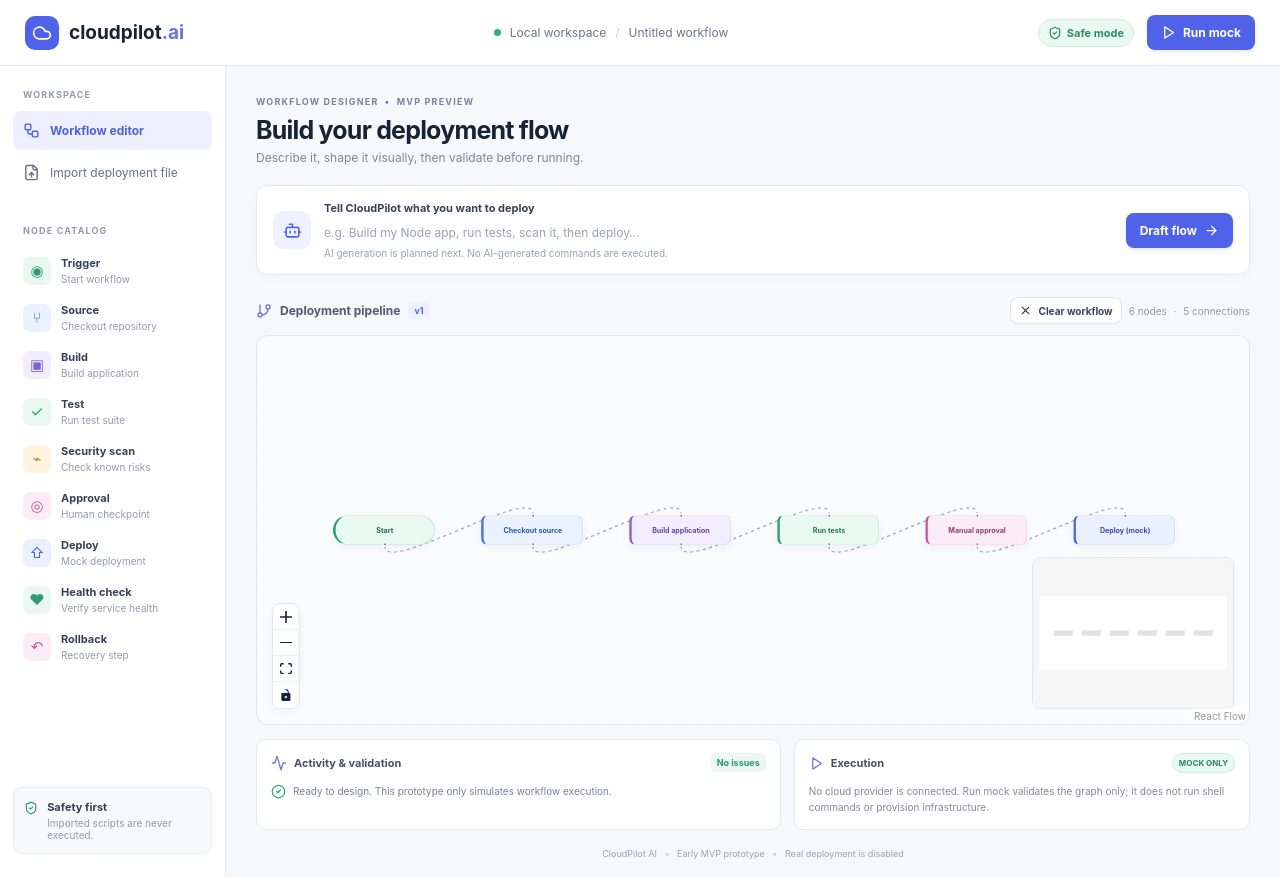
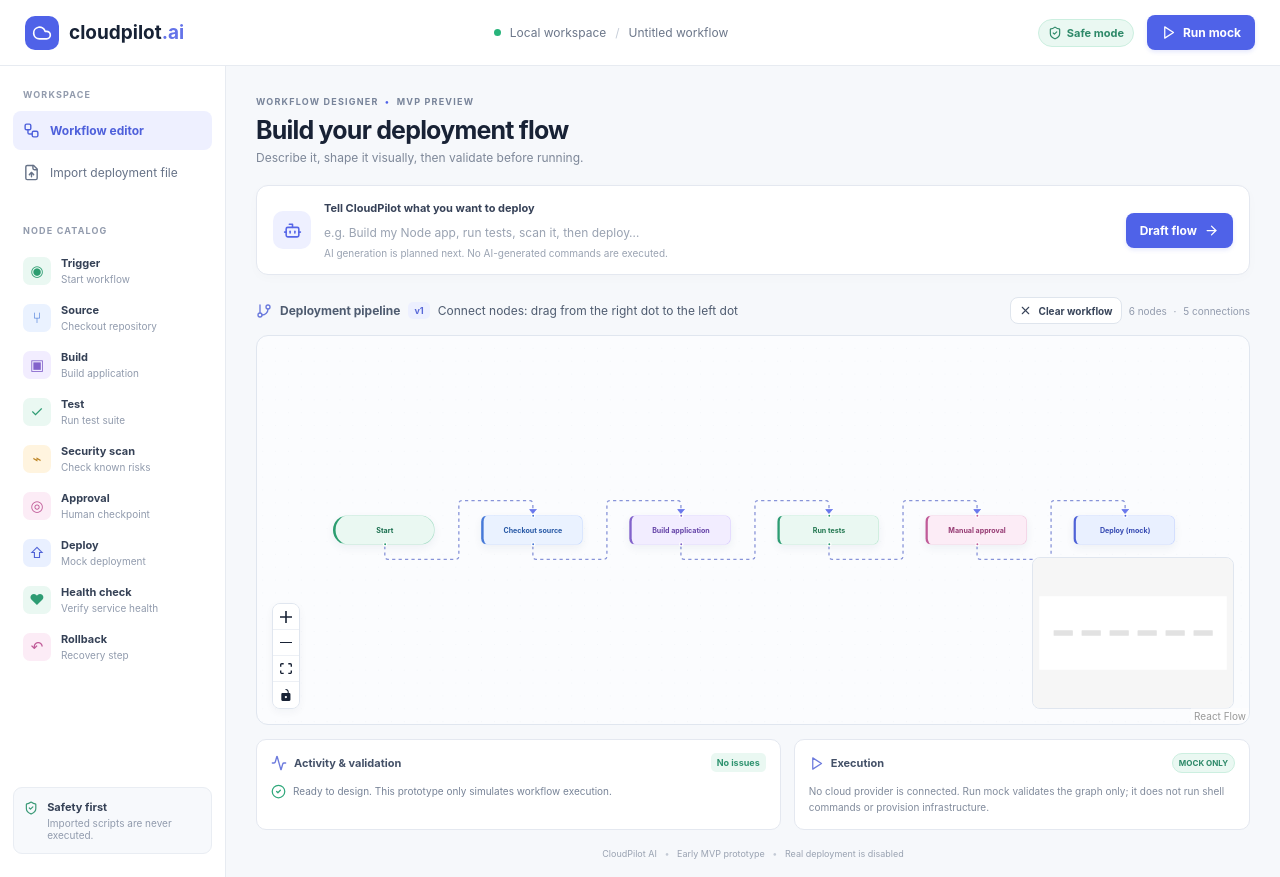
Before and after one commit to LChathuranga/cloudpilot-ai, a React (Vite) app in the folder apps/web/: page / in a window 1280 px wide. Built offline with nearby package versions, Linux system fonts and the light colour scheme.

Commit message:
Improve workflow connection affordances

```diff
--- a/apps/web/src/App.tsx
+++ b/apps/web/src/App.tsx
@@ -4,6 +4,8 @@ import {
   Controls,
   MiniMap,
   ReactFlow,
+  ConnectionLineType,
+  MarkerType,
   addEdge,
   useEdgesState,
   useNodesState,
@@ -45,11 +47,11 @@ const initialNodes: Node<WorkflowNodeData>[] = [
 ];
 
 const initialEdges: Edge[] = [
-  { id: "e-trigger-source", source: "trigger", target: "source", animated: true },
-  { id: "e-source-build", source: "source", target: "build", animated: true },
-  { id: "e-build-test", source: "build", target: "test", animated: true },
-  { id: "e-test-approval", source: "test", target: "approval", animated: true },
-  { id: "e-approval-deploy", source: "approval", target: "deploy", animated: true },
+  { id: "e-trigger-source", source: "trigger", target: "source", type: "smoothstep", animated: true, markerEnd: { type: MarkerType.ArrowClosed, color: "#6978ed" } },
+  { id: "e-source-build", source: "source", target: "build", type: "smoothstep", animated: true, markerEnd: { type: MarkerType.ArrowClosed, color: "#6978ed" } },
+  { id: "e-build-test", source: "build", target: "test", type: "smoothstep", animated: true, markerEnd: { type: MarkerType.ArrowClosed, color: "#6978ed" } },
+  { id: "e-test-approval", source: "test", target: "approval", type: "smoothstep", animated: true, markerEnd: { type: MarkerType.ArrowClosed, color: "#6978ed" } },
+  { id: "e-approval-deploy", source: "approval", target: "deploy", type: "smoothstep", animated: true, markerEnd: { type: MarkerType.ArrowClosed, color: "#6978ed" } },
 ];
 
 const kindIcon: Record<WorkflowNodeType, string> = {
@@ -113,7 +115,7 @@ export default function App() {
   }), [nodes, edges]);
 
   const onConnect = useCallback((connection: Connection) => {
-    setEdges((current) => addEdge({ ...connection, animated: true }, current));
+    setEdges((current) => addEdge({ ...connection, type: "smoothstep", animated: true, markerEnd: { type: MarkerType.ArrowClosed, color: "#6978ed" } }, current));
   }, [setEdges]);
 
   function createNode(kind: WorkflowNodeType, position?: { x: number; y: number }) {
@@ -145,7 +147,7 @@ export default function App() {
     event.dataTransfer.dropEffect = "move";
   }
 
-  function handleCanvasDrop(event: React.DragEvent<HTMLDivElement>) {
+  function handleCanvasDrop(event: DragEvent<HTMLDivElement>) {
     event.preventDefault();
     const kind = event.dataTransfer.getData("application/cloudpilot-node") as WorkflowNodeType;
     if (!nodeCatalog.some((item) => item.kind === kind) || !reactFlowInstance) return;
@@ -278,9 +280,9 @@ export default function App() {
             <button className="button button-primary prompt-submit" type="submit">Draft flow <ArrowRight size={15} /></button>
           </form>
 
-          <div className="canvas-toolbar"><div className="canvas-title"><GitBranch size={16} /><b>Deployment pipeline</b><span className="version-pill">v1</span></div><div className="canvas-toolbar-actions">{nodes.some((node) => node.data.importBatchId) && <button className="button button-secondary button-compact" onClick={removeImportedNodes}><Trash2 size={13} /> Remove imported nodes</button>}{nodes.length > 0 && <button className="button button-secondary button-compact" onClick={clearWorkflow}><X size={13} /> Clear workflow</button>}<span className="canvas-meta">{nodes.length} nodes <span>·</span> {edges.length} connections</span></div></div>
+          <div className="canvas-toolbar"><div className="canvas-title"><GitBranch size={16} /><b>Deployment pipeline</b><span className="version-pill">v1</span><span className="connect-hint">Connect nodes: drag from the right dot to the left dot</span></div><div className="canvas-toolbar-actions">{nodes.some((node) => node.data.importBatchId) && <button className="button button-secondary button-compact" onClick={removeImportedNodes}><Trash2 size={13} /> Remove imported nodes</button>}{nodes.length > 0 && <button className="button button-secondary button-compact" onClick={clearWorkflow}><X size={13} /> Clear workflow</button>}<span className="canvas-meta">{nodes.length} nodes <span>·</span> {edges.length} connections</span></div></div>
           <div className="flow-canvas" onDragOver={handleCanvasDragOver} onDrop={handleCanvasDrop}>
-            <ReactFlow<Node<WorkflowNodeData>, Edge> onInit={setReactFlowInstance} nodes={nodes} edges={edges} onNodesChange={onNodesChange} onEdgesChange={onEdgesChange} onConnect={onConnect} onNodeClick={(_, node) => setSelectedNode(node as Node<WorkflowNodeData>)} onPaneClick={() => setSelectedNode(null)} deleteKeyCode={["Backspace", "Delete"]} fitView fitViewOptions={{ padding: 0.18 }} minZoom={0.2} maxZoom={1.5}>
+            <ReactFlow<Node<WorkflowNodeData>, Edge> onInit={setReactFlowInstance} nodes={nodes} edges={edges} onNodesChange={onNodesChange} onEdgesChange={onEdgesChange} onConnect={onConnect} connectionLineType={ConnectionLineType.SmoothStep} connectionLineStyle={{ stroke: "#6978ed", strokeWidth: 2.5 }} defaultEdgeOptions={{ type: "smoothstep", animated: true, markerEnd: { type: MarkerType.ArrowClosed, color: "#6978ed" }, style: { stroke: "#8793d8", strokeWidth: 2 } }} onNodeClick={(_, node) => setSelectedNode(node as Node<WorkflowNodeData>)} onPaneClick={() => setSelectedNode(null)} deleteKeyCode={["Backspace", "Delete"]} fitView fitViewOptions={{ padding: 0.18 }} minZoom={0.2} maxZoom={1.5}>
               <Background gap={20} size={1} color="#dfe5ee" />
               <Controls position="bottom-left" />
               <MiniMap position="bottom-right" pannable zoomable nodeStrokeWidth={3} />
```
